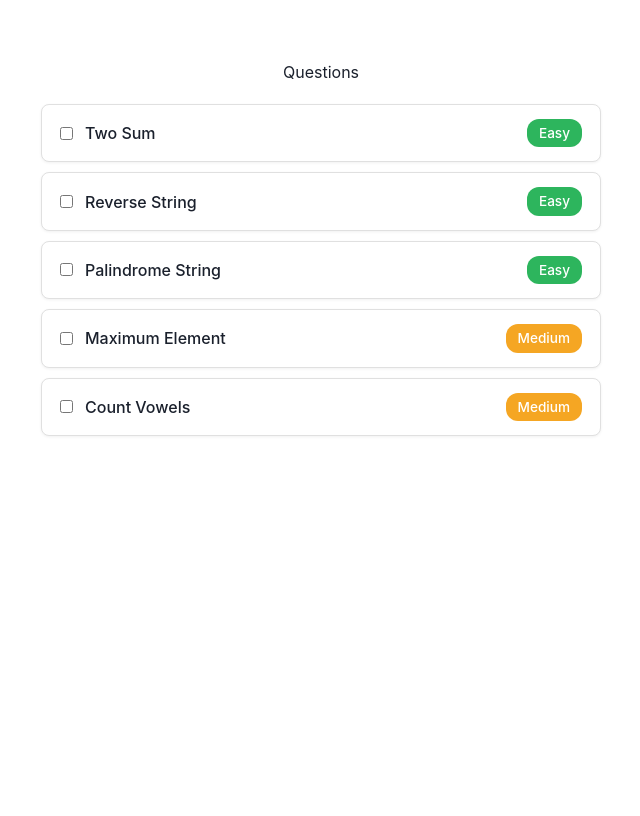
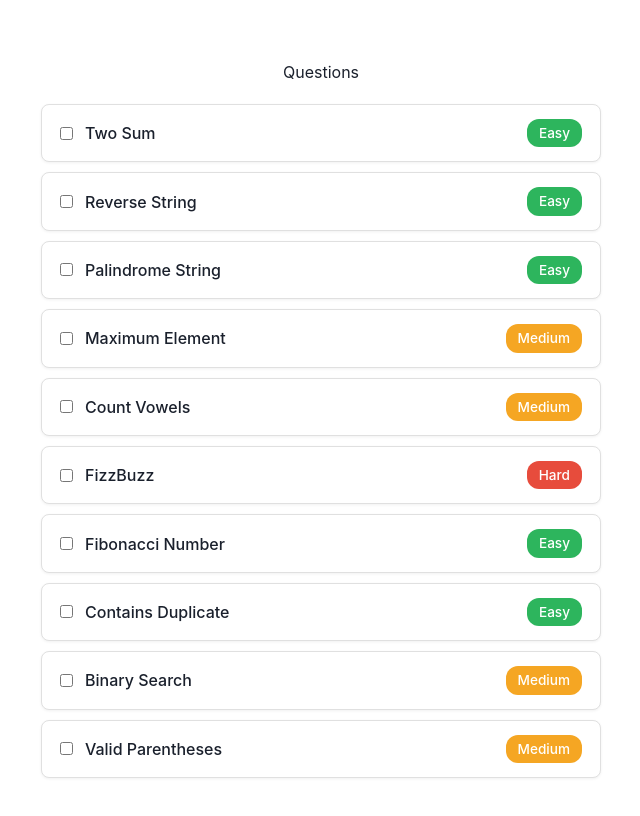
Before and after one commit to SriLakshmiPolavarapu/Coding-Practice-Platform, a React (Create React App) app: page /problems in a window 1280 px wide. Shown: the top 816 px of the page, without its empty margins (319-959 px from the left). Built offline with nearby package versions, Linux system fonts and the light colour scheme; no server answers.

Commit message:
Added more testcases, time complexity and removed hidden testcases, made it visible to the user

```diff
--- a/src/data/questions.json
+++ b/src/data/questions.json
@@ -10,15 +10,11 @@
       "javascript": "var twoSum = function(nums, target) {\n    // write your code here\n};\n"
     },
     "testCases": [
-  {
-    "input": { "nums": [2, 7, 11, 15], "target": 9 },
-    "output": "[0, 1]"
-  },
-  {
-    "input": { "nums": [3, 2, 4], "target": 6 },
-    "output": "[1, 2]"
-  }
-]
+      { "input": { "nums": [2, 7, 11, 15], "target": 9 }, "output": "[0, 1]" },
+      { "input": { "nums": [3, 2, 4], "target": 6 }, "output": "[1, 2]" },
+      { "input": { "nums": [3, 3], "target": 6 }, "output": "[0, 1]" },
+      { "input": { "nums": [1, 4, 5, 6], "target": 11 }, "output": "[2, 3]" }
+    ]
   },
   {
     "id": "reverse-string",
@@ -31,14 +27,10 @@
       "javascript": "var reverseString = function(s) {\n    // write your code here\n};\n"
     },
     "testCases": [
-      {
-        "input": { "s": "hello" },
-        "output": "olleh"
-      },
-      {
-        "input": { "s": "abcd" },
-        "output": "dcba"
-      }
+      { "input": { "s": "hello" }, "output": "olleh" },
+      { "input": { "s": "abcd" }, "output": "dcba" },
+      { "input": { "s": "racecar" }, "output": "racecar" },
+      { "input": { "s": "a" }, "output": "a" }
     ]
   },
   {
@@ -53,7 +45,9 @@
     },
     "testCases": [
       { "input": { "s": "madam" }, "output": true },
-      { "input": { "s": "hello" }, "output": false }
+      { "input": { "s": "hello" }, "output": false },
+      { "input": { "s": "racecar" }, "output": true },
+      { "input": { "s": "level" }, "output": true }
     ]
   },
   {
@@ -68,7 +62,9 @@
     },
     "testCases": [
       { "input": { "nums": [1, 5, 3, 9, 2] }, "output": 9 },
-      { "input": { "nums": [-5, -2, -10] }, "output": -2 }
+      { "input": { "nums": [-5, -2, -10] }, "output": -2 },
+      { "input": { "nums": [42] }, "output": 42 },
+      { "input": { "nums": [100, 200, 150, 300, 50] }, "output": 300 }
     ]
   },
   {
@@ -83,9 +79,94 @@
     },
     "testCases": [
       { "input": { "s": "hello" }, "output": 2 },
-      { "input": { "s": "rhythm" }, "output": 0 }
+      { "input": { "s": "rhythm" }, "output": 0 },
+      { "input": { "s": "education" }, "output": 5 },
+      { "input": { "s": "aeiou" }, "output": 5 }
+    ]
+  },
+  {
+    "id": "fizzbuzz",
+    "title": "FizzBuzz",
+    "difficulty": "Hard",
+    "description": "Given an integer n, return 'Fizz' if n is divisible by 3, 'Buzz' if divisible by 5, 'FizzBuzz' if divisible by both, and the number itself as a string otherwise.",
+    "functionName": "fizzBuzz",
+    "languageTemplates": {
+      "python": "class Solution:\n    def fizzBuzz(self, n):\n        # write your code here\n        pass\n",
+      "javascript": "var fizzBuzz = function(n) {\n    // write your code here\n};\n"
+    },
+    "testCases": [
+      { "input": { "n": 3 }, "output": "Fizz" },
+      { "input": { "n": 5 }, "output": "Buzz" },
+      { "input": { "n": 15 }, "output": "FizzBuzz" },
+      { "input": { "n": 7 }, "output": "7" }
+    ]
+  },
+  {
+    "id": "fibonacci",
+    "title": "Fibonacci Number",
+    "difficulty": "Easy",
+    "description": "Given an integer n, return the nth Fibonacci number. The sequence starts: 0, 1, 1, 2, 3, 5, 8, ...",
+    "functionName": "fib",
+    "languageTemplates": {
+      "python": "class Solution:\n    def fib(self, n):\n        # write your code here\n        pass\n",
+      "javascript": "var fib = function(n) {\n    // write your code here\n};\n"
+    },
+    "testCases": [
+      { "input": { "n": 0 }, "output": 0 },
+      { "input": { "n": 1 }, "output": 1 },
+      { "input": { "n": 5 }, "output": 5 },
+      { "input": { "n": 10 }, "output": 55 }
+    ]
+  },
+  {
+    "id": "contains-duplicate",
+    "title": "Contains Duplicate",
+    "difficulty": "Easy",
+    "description": "Given an integer array nums, return true if any value appears at least twice in the array, and return false if every element is distinct.",
+    "functionName": "containsDuplicate",
+    "languageTemplates": {
+      "python": "class Solution:\n    def containsDuplicate(self, nums):\n        # write your code here\n        pass\n",
+      "javascript": "var containsDuplicate = function(nums) {\n    // write your code here\n};\n"
+    },
+    "testCases": [
+      { "input": { "nums": [1, 2, 3, 1] }, "output": true },
+      { "input": { "nums": [1, 2, 3, 4] }, "output": false },
+      { "input": { "nums": [1, 1, 1, 3] }, "output": true },
+      { "input": { "nums": [7] }, "output": false }
+    ]
+  },
+  {
+    "id": "binary-search",
+    "title": "Binary Search",
+    "difficulty": "Medium",
+    "description": "Given a sorted array of integers nums and a target value, return the index of target if it exists, otherwise return -1.",
+    "functionName": "search",
+    "languageTemplates": {
+      "python": "class Solution:\n    def search(self, nums, target):\n        # write your code here\n        pass\n",
+      "javascript": "var search = function(nums, target) {\n    // write your code here\n};\n"
+    },
+    "testCases": [
+      { "input": { "nums": [-1, 0, 3, 5, 9, 12], "target": 9 }, "output": 4 },
+      { "input": { "nums": [-1, 0, 3, 5, 9, 12], "target": 2 }, "output": -1 },
+      { "input": { "nums": [1, 2, 3, 4, 5], "target": 1 }, "output": 0 },
+      { "input": { "nums": [5], "target": 5 }, "output": 0 }
+    ]
+  },
+  {
+    "id": "valid-parentheses",
+    "title": "Valid Parentheses",
+    "difficulty": "Medium",
+    "description": "Given a string s containing only '(', ')', '{', '}', '[' and ']', determine if the input string is valid. Open brackets must be closed by the same type of brackets and in the correct order.",
+    "functionName": "isValid",
+    "languageTemplates": {
+      "python": "class Solution:\n    def isValid(self, s):\n        # write your code here\n        pass\n",
+      "javascript": "var isValid = function(s) {\n    // write your code here\n};\n"
+    },
+    "testCases": [
+      { "input": { "s": "()" }, "output": true },
+      { "input": { "s": "()[]{}" }, "output": true },
+      { "input": { "s": "(]" }, "output": false },
+      { "input": { "s": "{[]}" }, "output": true }
     ]
   }
-
-
 ]
--- a/src/pages/CodePage.jsx
+++ b/src/pages/CodePage.jsx
@@ -89,6 +89,7 @@ const CodePage = () => {
         timestamp: new Date().toISOString(),
         status: allPassed ? "Accepted" : "Wrong Answer",
         executionTime: data.executionTime,
+        timeComplexity: data.timeComplexity,
         results: data.results,
       };
       const updated = saveSubmission(slug, submission);
@@ -126,7 +127,6 @@ const CodePage = () => {
         width: "40%", borderRight: "1px solid #e0e0e0",
         display: "flex", flexDirection: "column", overflow: "hidden", backgroundColor: "#fff"
       }}>
-        {/* Tabs */}
         <div style={{ display: "flex", borderBottom: "1px solid #e0e0e0", flexShrink: 0 }}>
           {["description", "submissions"].map((tab) => (
             <button
@@ -146,7 +146,6 @@ const CodePage = () => {
           ))}
         </div>
 
-        {/* Tab content */}
         <div style={{ flex: 1, overflowY: "auto", padding: "24px" }}>
           {activeTab === "description" && (
             <>
@@ -206,17 +205,14 @@ const CodePage = () => {
         width: "60%", display: "flex", flexDirection: "column",
         overflow: "hidden", backgroundColor: "#fafafa"
       }}>
-        {/* Language selector */}
         <div style={{ padding: "12px 20px", borderBottom: "1px solid #e0e0e0", backgroundColor: "#fff", flexShrink: 0 }}>
           <LanguageSelector language={language} setLanguage={setLanguage} />
         </div>
 
-        {/* Editor */}
         <div style={{ flex: 1, overflow: "hidden" }}>
           <CodeEditor question={question} language={language} code={code} setCode={setCode} />
         </div>
 
-        {/* Run + Submit buttons */}
         <div style={{
           padding: "12px 20px", borderTop: "1px solid #e0e0e0",
           backgroundColor: "#fff", display: "flex", gap: "12px", flexShrink: 0
@@ -268,11 +264,15 @@ const CodePage = () => {
                     {output.status === "Accepted" ? "✓ Accepted" : "✗ Wrong Answer"}
                   </div>
                 )}
+
+                {/* Execution time + time complexity */}
                 {output.executionTime !== undefined && (
-                  <p style={{ margin: "12px 0 8px", color: "#555", fontSize: "14px" }}>
-                    Execution Time: {output.executionTime} ms
-                  </p>
+                  <div style={{ display: "flex", gap: "20px", margin: "12px 0 8px", fontSize: "14px", color: "#555" }}>
+                    <span>⏱ Execution Time: <strong>{output.executionTime} ms</strong></span>
+                    <span>📊 Time Complexity: <strong>{output.timeComplexity || "O(n)"}</strong></span>
+                  </div>
                 )}
+
                 <TestResults results={output.results} />
               </>
             )}
@@ -343,9 +343,12 @@ const SubmissionsPanel = ({ submissions, expandedId, setExpandedId }) => {
             <span style={{ fontWeight: "700", color: sub.status === "Accepted" ? "#1a7f37" : "#cf222e" }}>
               {sub.status === "Accepted" ? "✓" : "✗"} {sub.status}
             </span>
-            <span style={{ fontSize: "12px", color: "#888" }}>
-              {sub.language} &nbsp;|&nbsp; {new Date(sub.timestamp).toLocaleString()}
-            </span>
+            <div style={{ display: "flex", gap: "12px", fontSize: "12px", color: "#888" }}>
+              {sub.timeComplexity && (
+                <span>📊 {sub.timeComplexity}</span>
+              )}
+              <span>{sub.language} &nbsp;|&nbsp; {new Date(sub.timestamp).toLocaleString()}</span>
+            </div>
             <span style={{ fontSize: "12px", color: "#888" }}>
               {expandedId === sub.id ? "▲" : "▼"}
             </span>
```
Also changed, not shown: src/components/TestResults.jsx (+82 -10 lines), 1 other file (tests, documents, lock files or other folders).
